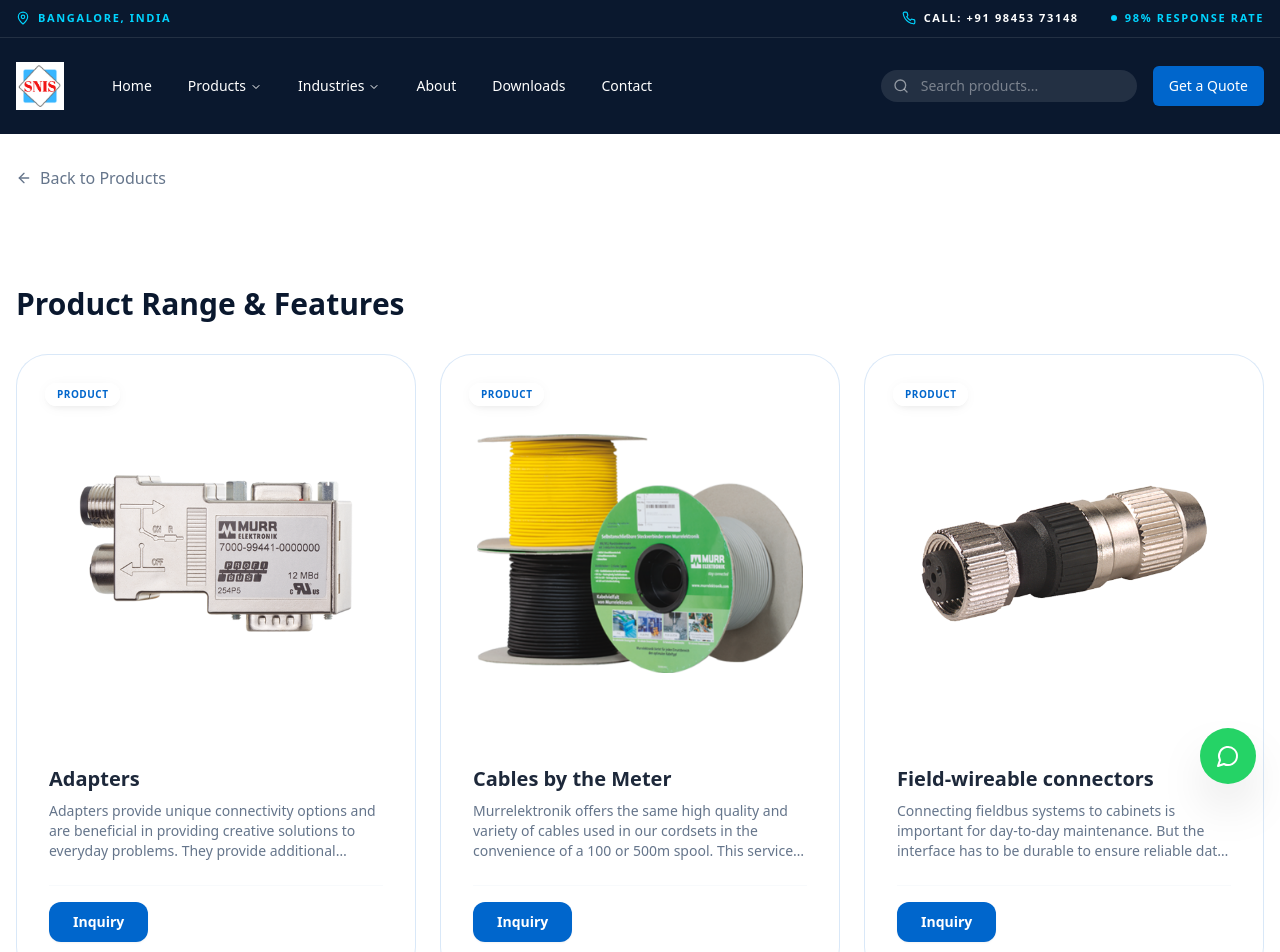
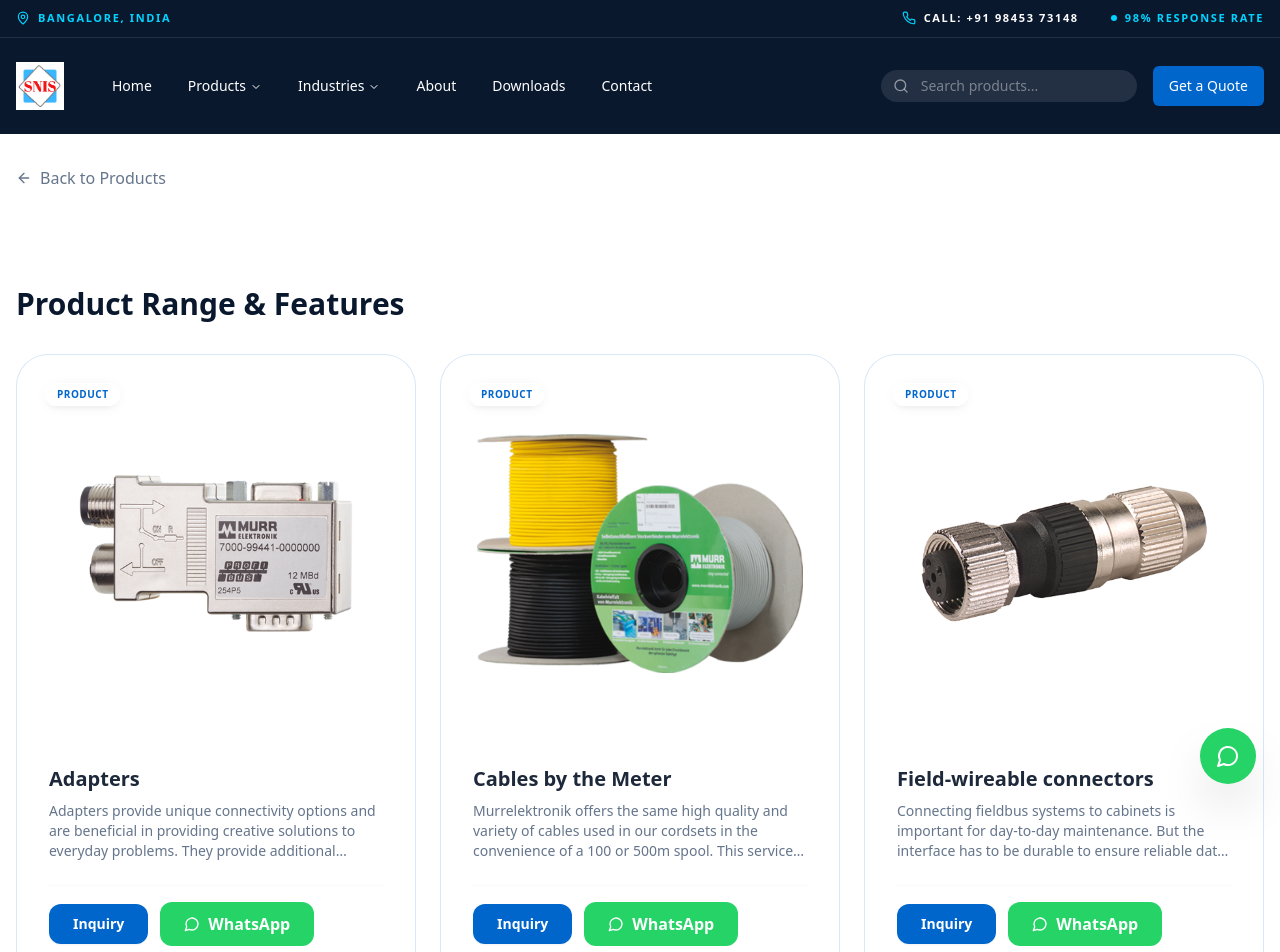
Before and after one commit to JanakeeshHd/SNIS, a React (Vite) app: page /products/connection-technology in a window 1280 px wide. Shown: the top 952 px of the page. Built offline with nearby package versions, Linux system fonts and the light colour scheme.

Commit message:
Whatsapp button added to product enquiry

```diff
--- a/src/components/home/FeaturedProducts.tsx
+++ b/src/components/home/FeaturedProducts.tsx
@@ -4,6 +4,7 @@ import { SITE_CONTENT } from "@/data/content";
 import { Button } from "@/components/ui/button";
 import { Link } from "react-router-dom";
 import { cn } from "@/lib/utils";
+import { MessageCircle } from "lucide-react";
 
 export const FeaturedProducts = () => {
   const maxProductsToShow = 4;
@@ -127,6 +128,15 @@ export const FeaturedProducts = () => {
                       <Button variant="default" className="rounded-xl font-bold px-6">
                         Inquiry
                       </Button>
+                      <a
+                        href={`https://wa.me/${SITE_CONTENT.contact.phone.replace(/\s+/g, '')}`}
+                        target="_blank"
+                        rel="noopener noreferrer"
+                        className="inline-flex items-center gap-2 bg-[#25D366] hover:bg-[#20BA5C] text-white font-bold px-6 py-2.5 rounded-xl transition-colors"
+                      >
+                        <MessageCircle className="w-4 h-4" />
+                        WhatsApp
+                      </a>
                     </div>
                   </div>
                 </div>
--- a/src/pages/CategoryDetail.tsx
+++ b/src/pages/CategoryDetail.tsx
@@ -2,7 +2,7 @@ import { useParams, Link, useNavigate } from "react-router-dom";
 import { Layout } from "@/components/layout/Layout";
 import { SITE_CONTENT } from "@/data/content";
 import { Button } from "@/components/ui/button";
-import { ArrowLeft } from "lucide-react";
+import { ArrowLeft, MessageCircle } from "lucide-react";
 import { motion } from "framer-motion";
 
 type ProductItem = {
@@ -88,10 +88,19 @@ const CategoryDetail = () => {
                         {product.description}
                       </p>
 
-                      <div className="mt-auto pt-4 border-t border-slate-50 flex items-center justify-between">
+                      <div className="mt-auto pt-4 border-t border-slate-50 flex items-center gap-3">
                         <Button variant="default" className="rounded-xl font-bold px-6" onClick={() => navigate('/contact')}>
                           Inquiry
                         </Button>
+                        <a
+                          href={`https://wa.me/${SITE_CONTENT.contact.phone.replace(/\s+/g, '')}`}
+                          target="_blank"
+                          rel="noopener noreferrer"
+                          className="inline-flex items-center gap-2 bg-[#25D366] hover:bg-[#20BA5C] text-white font-bold px-6 py-2.5 rounded-xl transition-colors"
+                        >
+                          <MessageCircle className="w-4 h-4" />
+                          WhatsApp
+                        </a>
                       </div>
                     </div>
                   </motion.div>
```
